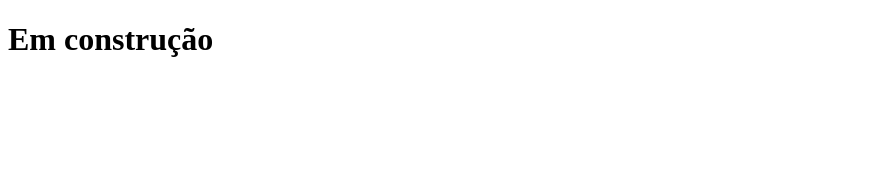
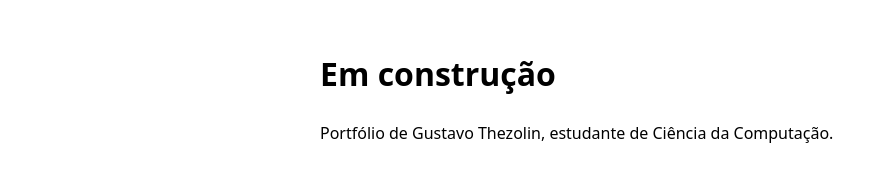
Before and after one commit to Gustazlx/portfolio, a plain HTML site: page index.html in a window 1280 px wide. Shown: the whole page, without its empty margins (0-887 px from the left). Drawn offline with Linux system fonts and the light colour scheme.

Commit message:
Organiza pastas js e css

```diff
--- /dev/null
+++ b/css/style.css
@@ -0,0 +1,7 @@
+body {
+  font-family: system-ui, sans-serif;
+  max-width: 40rem;
+  margin: 3rem auto;
+  padding: 0 1rem;
+  line-height: 1.6;
+}
--- a/index.html
+++ b/index.html
@@ -4,8 +4,11 @@
   <meta charset="utf-8">
   <meta name="viewport" content="width=device-width, initial-scale=1">
   <title>Gustavo Thezolin – Portfólio</title>
+  <link rel="stylesheet" href="css/style.css">
 </head>
 <body>
   <h1>Em construção</h1>
+  <p>Portfólio de Gustavo Thezolin, estudante de Ciência da Computação.</p>
+  <script src="js/main.js"></script>
 </body>
 </html>
```
Also changed, not shown: js/main.js (added).
